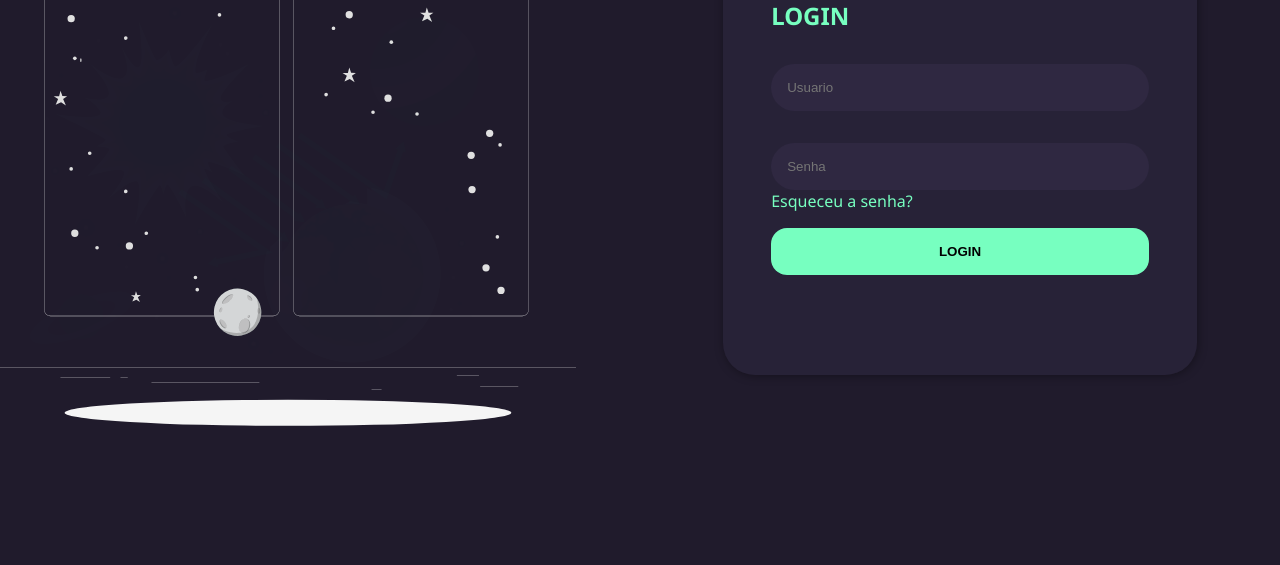
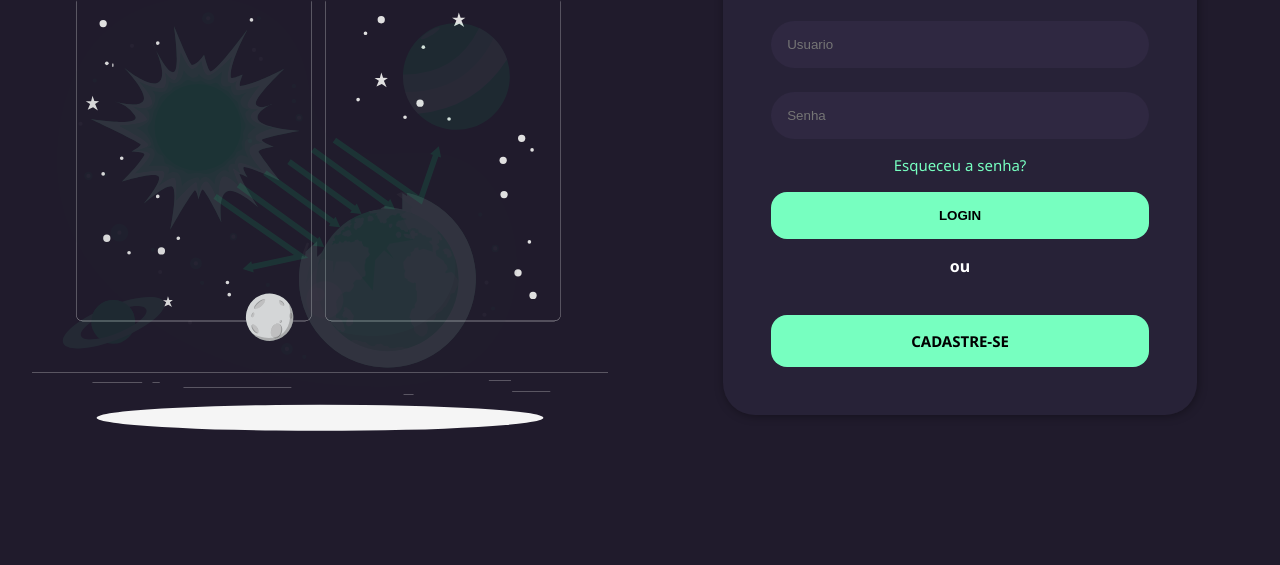
Before and after one commit to XvierIgor/RawData-UNIP, a plain HTML site: page login/index.html in a window 1280 px wide. Shown: the part 235-800 px from the top of the page. Drawn offline with Linux system fonts and the light colour scheme.

Commit message:
tela de cadastro e tela de esqueceu a senha

```diff
--- /dev/null
+++ b/cadastro/cadastro.css
@@ -0,0 +1,123 @@
+@import url('https://fonts.googleapis.com/css2?family=Noto+Sans:wght@400;700&display=swap');
+
+:root{
+    --backgroud-color: #201b2c;
+    --second-color:#2F2841;
+    --text-color: #77ffc0;
+
+}
+
+*{
+    margin: 0;
+    padding: 0;
+    box-sizing: border-box;
+}
+
+
+body {
+    font-family: "Noto Sans", sans-serif;
+    background-color: var(--backgroud-color, #f0f0f0);
+    margin: 0;
+    padding: 0;
+    display: flex;
+    justify-content: center;
+    align-items: center;
+    height: 100vh;
+}
+
+main {
+    width: 100%;
+    display: flex;
+    justify-content: center;
+    align-items: center;
+}
+
+.cadastro-container {
+    background-color: #2f284186;
+    padding: 3rem;
+    border-radius: 2rem;
+    box-shadow: 1px 1px 10px rgba(0, 0, 0, 0.356);
+    width: 30vw;
+    text-align: center;
+}
+
+h1 {
+    color: var(--text-color, white);
+    font-size: 2.5rem;
+    margin-bottom: 1rem;
+}
+
+input {
+    width: 100%;
+    padding: 1rem;
+    border-radius: 2rem;
+    border: none;
+    background-color: #2F2841;
+    margin-bottom: 1.5rem;
+    color: white;
+    font-size: 1rem;
+    box-sizing: border-box;
+}
+
+button {
+    width: 100%;
+    padding: 1rem;
+    border-radius: 1rem;
+    border: none;
+    background-color: #77ffc0;
+    font-weight: 800;
+    color: black;
+    cursor: pointer;
+    box-sizing: border-box;
+}
+
+button:hover {
+    box-shadow: 1px 1px 10px var(--text-color, white);
+}
+
+p {
+    color: white;
+    font-weight: bold;
+    margin-top: 2rem;
+}
+
+a {
+    color: var(--text-color, white);
+    text-decoration: none;
+}
+
+a:hover {
+    text-decoration: underline;
+}
+
+
+
+@media screen and (max-width: 1023px) {
+    .signup-container {
+        width: 50vw;
+        padding: 2rem;
+    }
+
+    h1 {
+        font-size: 2rem;
+    }
+
+    input, button {
+        font-size: 1rem;
+    }
+}
+
+@media screen and (max-width: 767px) {
+    .signup-container {
+        width: 80vw;
+        padding: 1rem;
+    }
+
+    h1 {
+        font-size: 1.8rem;
+    }
+
+    input, button {
+        font-size: 1rem;
+    }
+}
--- /dev/null
+++ b/esqueceu-senha/esqueceu-senha.css
@@ -0,0 +1,130 @@
+@import url('https://fonts.googleapis.com/css2?family=Noto+Sans:wght@400;700&display=swap');
+
+:root{
+    --backgroud-color: #201b2c;
+    --second-color:#2F2841;
+    --text-color: #77ffc0;
+
+}
+
+*{
+    margin: 0;
+    padding: 0;
+    box-sizing: border-box;
+}
+
+body {
+    font-family: "Noto Sans", sans-serif;
+    background-color: var(--backgroud-color, #f0f0f0);
+    margin: 0;
+    padding: 0;
+    display: flex;
+    justify-content: center;
+    align-items: center;
+    height: 100vh;
+}
+
+main {
+    width: 100%;
+    display: flex;
+    justify-content: center;
+    align-items: center;
+}
+
+.esqueceu-senha-container {
+    background-color: #2f284186;
+    padding: 3rem;
+    border-radius: 2rem;
+    box-shadow: 1px 1px 10px rgba(0, 0, 0, 0.356);
+    width: 30vw;
+    text-align: center;
+}
+
+h1 {
+    color: var(--text-color, white);
+    font-size: 2.5rem;
+    margin-bottom: 1rem;
+}
+
+p {
+    color: white;
+    font-weight: bold;
+    margin-bottom: 2rem;
+}
+
+input {
+    width: 100%;
+    padding: 1rem;
+    border-radius: 2rem;
+    border: none;
+    background-color: #2F2841;
+    margin-bottom: 2rem;
+    color: white;
+    font-size: 1rem;
+    box-sizing: border-box;
+}
+
+button {
+    width: 100%;
+    padding: 1rem;
+    border-radius: 1rem;
+    border: none;
+    background-color: #77ffc0;
+    font-weight: 800;
+    color: black;
+    cursor: pointer;
+    box-sizing: border-box;
+}
+
+button:hover {
+    box-shadow: 1px 1px 10px var(--text-color, white);
+}
+
+a {
+    color: var(--text-color, white);
+    text-decoration: none;
+    margin-top: 2rem;
+    display: inline-block;
+}
+
+a:hover {
+    text-decoration: underline;
+}
+
+
+
+
+@media screen and (max-width: 1023px) {
+    .forgot-password-container {
+        width: 50vw;
+        padding: 2rem;
+    }
+
+    h1 {
+        font-size: 2rem;
+    }
+
+    input {
+        font-size: 1rem;
+    }
+
+    button {
+        font-size: 1rem;
+    }
+}
+
+
+@media screen and (max-width: 767px) {
+    .forgot-password-container {
+        width: 80vw;
+        padding: 1rem;
+    }
+
+    h1 {
+        font-size: 1.8rem;
+    }
+
+    input, button {
+        font-size: 1rem;
+    }
+}
--- a/index.html
+++ b/login/index.html
@@ -14,16 +14,18 @@
         </section>
 
         <section class="login">
-            <form action="index.html">
+            <form action="#" method="post">
                 <h1>LOGIN</h1>
-                <input type="text" name="user" id="iduser" placeholder="Usuario">
+                <input type="text" name="user" id="iduser" placeholder="Usuario" required>
                 <br>
-                <input type="password" name="password" id="idpassword" placeholder="Senha">
+                <input type="password" name="password" id="idpassword" placeholder="Senha" required>
                 <br>
-
-                <a href="#">Esqueceu a senha?</a>
+                <a href="/esqueceu-senha/esqueceu-senha.html">Esqueceu a senha?</a>
                 <br>
                 <button type="submit">LOGIN</button>
+                <p>ou</p>
+                <br>
+                <a href="/cadastro/cadastro.html" class="cadastro">CADASTRE-SE</a>
             </form>
         </section>
     </main>
--- a/style.css
+++ b/login/style.css
@@ -20,6 +20,9 @@ body {
 
 main {
     display: flex;
+    justify-content: center;
+    align-items: center;
+    min-height: 100vh;
 }
 
 h1 {
@@ -28,17 +31,22 @@ h1 {
 
 .left-login {
     width: 50vw;
+    display: flex;
+    flex-direction: column;
+    justify-content: center;
+    align-items: center;
 }
 
 .left-login > h1 {
     padding: 2rem;
     font-size: 2.5rem;
+    text-align: center;
 }
 
 img {
+    width: 100%;
+    height: auto;
     margin-top: -4rem;
-    width: 50vw;
-    height: 90vh;
 }
 
 .login {
@@ -50,12 +58,11 @@ img {
 
 form {
     width: 30vw;
-    height: 60vh;
     padding: 3rem;
     background-color: #2f284186;
     border-radius: 2rem;
     box-shadow: 1px 1px 10px rgba(0, 0, 0, 0.356);
-    text-align: left;
+    text-align: center;
 }
 
 input {
@@ -63,14 +70,18 @@ input {
     border-radius: 2rem;
     border: none;
     background-color: #2F2841;
-    margin-top: 2rem;
+    color: white;
+    margin-top: 1.5rem;
     width: 100%;
     box-sizing: border-box;
 }
 
 a {
     text-decoration: none;
+    font-size: 15px;
     color: var(--text-color);
+    margin-top: 1rem;
+    display: inline-block;
 }
 
 button {
@@ -84,29 +95,57 @@ button {
     box-sizing: border-box;
 }
 
+p {
+    text-align: center;
+    color: white;
+    font-weight: bolder;
+    margin-top: 1rem;
+}
+
+.cadastro {
+    width: 100%;
+    padding: 1rem;
+    border-radius: 1rem;
+    border: none;
+    background-color: #77ffc0;
+    color: black;
+    margin-top: 1rem;
+    font-weight: 800;
+    box-sizing: border-box;
+}
+
+.cadastro:hover {
+    cursor: pointer;
+    box-shadow: 1px 1px 10px var(--text-color);
+}
+
 button:hover {
     cursor: pointer;
     box-shadow: 1px 1px 10px var(--text-color);
 }
 
 
-/* Para telas (mais de 1024px) */
 @media screen and (min-width: 1024px) {
     form {
         width: 37vw;
-        height: 53vh;
+        height: auto;
     }
 
     img {
         width: 45vw;
-        height: 85vh;
+        height: auto;
     }
 }
 
-/* Para telas  (entre 768px e 1023px) */
+
 @media screen and (min-width: 768px) and (max-width: 1023px) {
+    main {
+        flex-direction: column;
+    }
+
     .left-login, .login {
         width: 100%;
+        text-align: center;
     }
 
     img {
@@ -116,21 +155,20 @@ button:hover {
     }
 
     form {
-        width: 50vw;
-        height: auto;
+        width: 60vw;
         padding: 2rem;
     }
 
-    button {
+    button, input, .cadastro {
         width: 100%;
     }
 
-    input {
-        width: 100%;
+    .left-login > h1 {
+        font-size: 2.2rem;
     }
 }
 
-/* Para telas (menos de 768px) */
+
 @media screen and (max-width: 767px) {
     main {
         flex-direction: column;
@@ -138,6 +176,7 @@ button:hover {
 
     .left-login, .login {
         width: 100%;
+        text-align: center;
     }
 
     img {
@@ -148,21 +187,15 @@ button:hover {
 
     form {
         width: 80vw;
-        height: auto;
         padding: 1rem;
     }
 
-    button {
-        width: 100%;
-    }
-
-    input {
+    button, input, .cadastro {
         width: 100%;
     }
 
     h1 {
         font-size: 1.8rem;
-        text-align: center;
     }
 
     .left-login > h1 {
```
Also changed, not shown: cadastro/cadastro.html (added, +24 -0 lines), esqueceu-senha/esqueceu-senha.html (added, +22 -0 lines), login/planetas.svg (renamed from planetas.svg).
